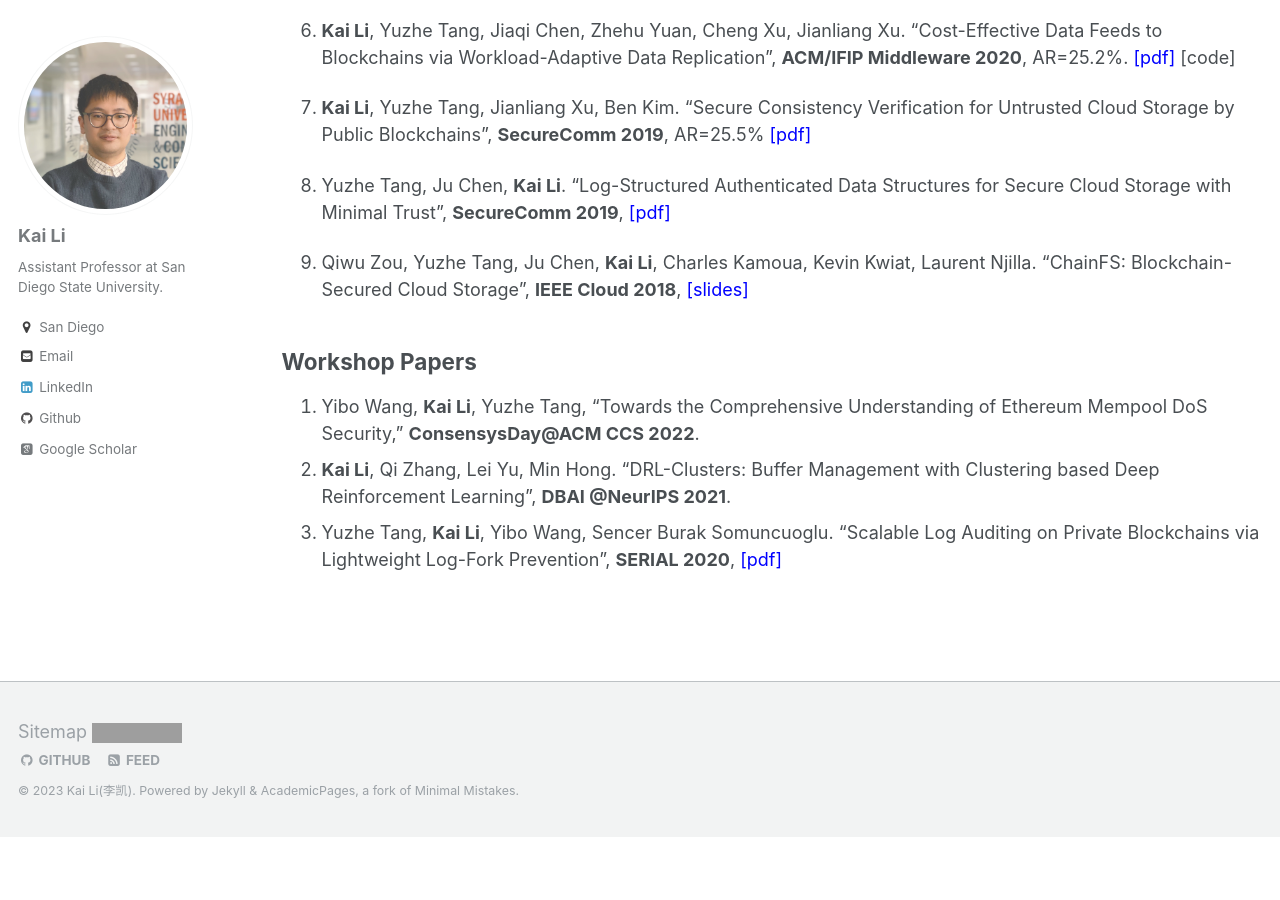
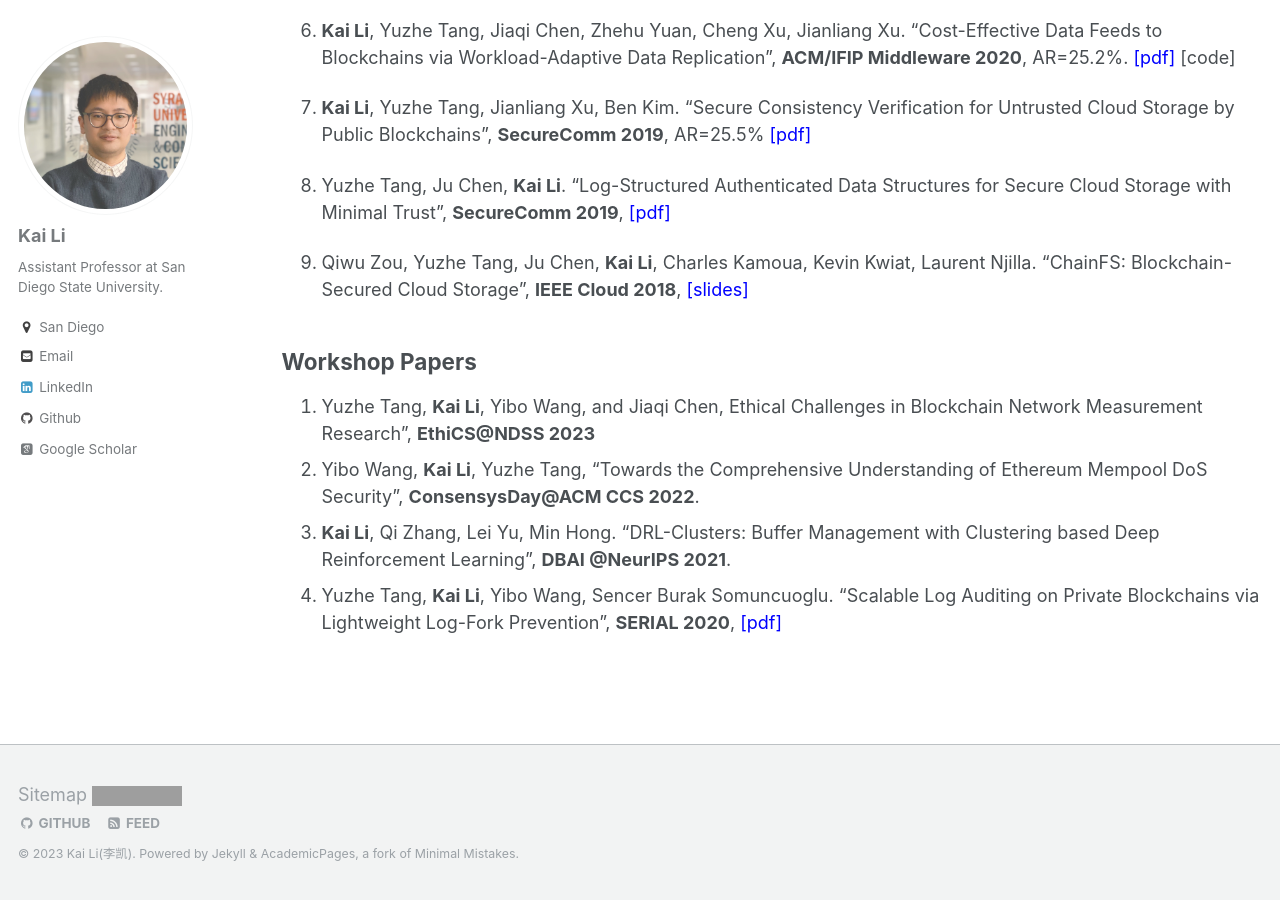
Before and after one commit to likai1993/likai1993.github.io, a Jekyll site: the page built from _pages/publications.md, in a window 1280 px wide and 900 px high, scrolled down 840 px. Built offline with Jekyll 4.4.1, drawn with Linux system fonts in a browser that asks for light colours; some web fonts are replaced; before the commit the page ends 1677 px from its top, so only the background shows below that; grey boxes are pictures that could not be loaded.

Commit message:
Update publications.md

```diff
--- a/_pages/publications.md
+++ b/_pages/publications.md
@@ -36,6 +36,7 @@ Conference Papers
 
 Workshop Papers
 ----
-1. Yibo Wang, **Kai Li**, Yuzhe Tang, “Towards the Comprehensive Understanding of Ethereum Mempool DoS Security,” **ConsensysDay@ACM CCS 2022**.
+1. Yuzhe Tang, **Kai Li**, Yibo Wang, and Jiaqi Chen, Ethical Challenges in Blockchain Network Measurement Research", **EthiCS@NDSS 2023**
+1. Yibo Wang, **Kai Li**, Yuzhe Tang, “Towards the Comprehensive Understanding of Ethereum Mempool DoS Security”, **ConsensysDay@ACM CCS 2022**.
 1. **Kai Li**, Qi Zhang, Lei Yu, Min Hong. "DRL-Clusters: Buffer Management with Clustering based Deep Reinforcement Learning", **DBAI @NeurIPS 2021**.
 1. Yuzhe Tang, **Kai Li**, Yibo Wang, Sencer Burak Somuncuoglu. "Scalable Log Auditing on Private Blockchains via Lightweight Log-Fork Prevention", **SERIAL 2020**, <span style="color:blue">[[pdf]](https://dl.acm.org/doi/pdf/10.1145/3429884.3430032)</span>
```
